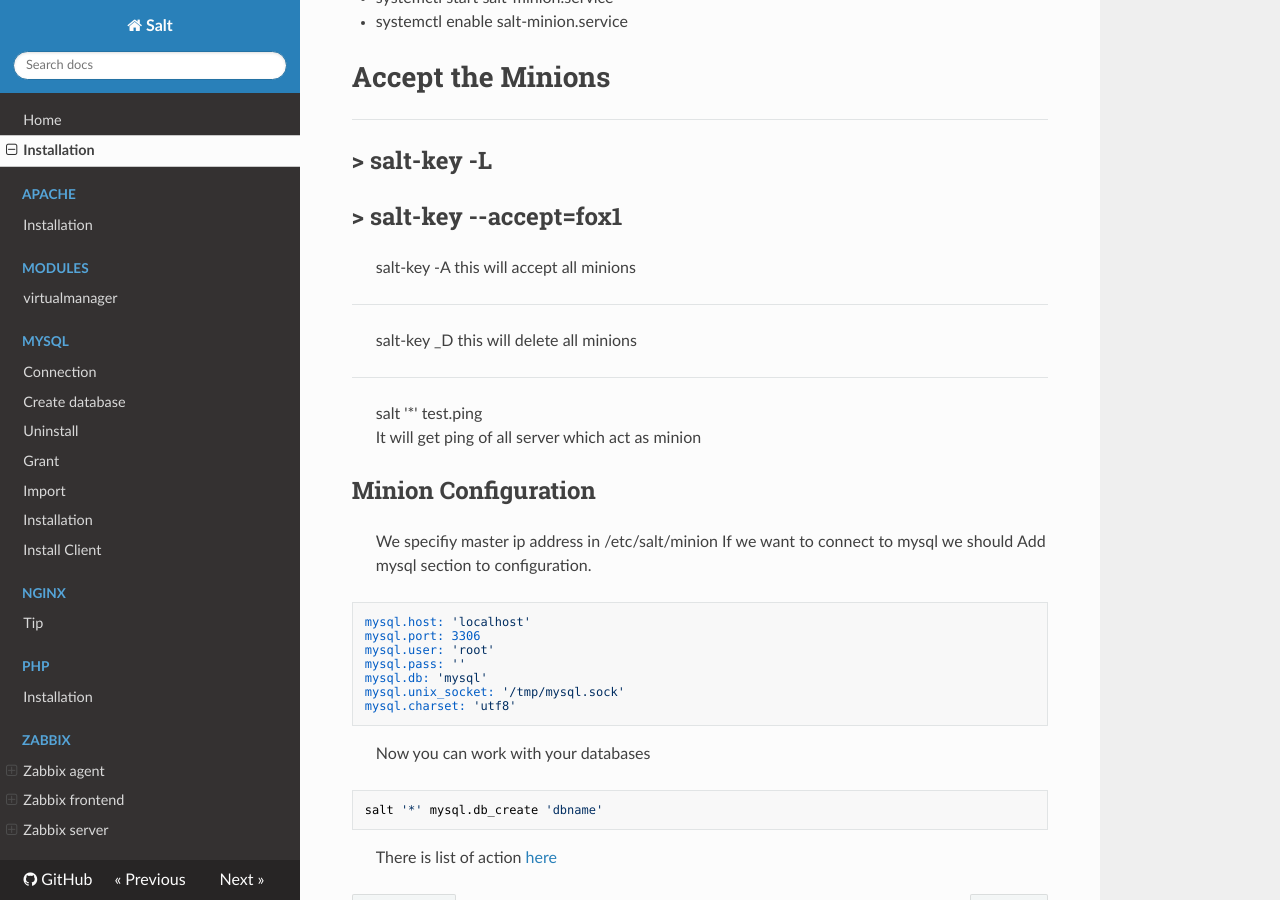
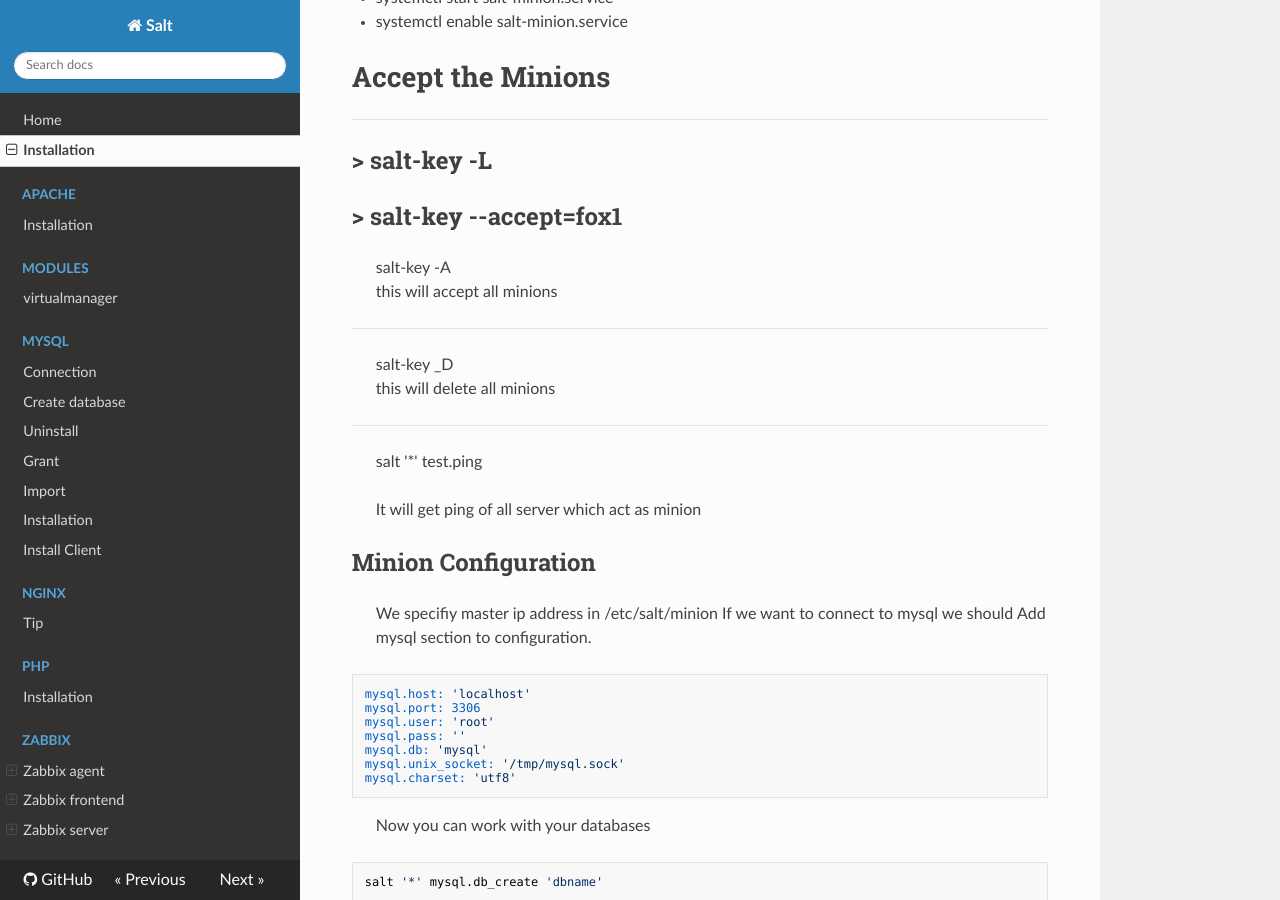
Before and after one commit to waterlili/SweatSalt, an MkDocs documentation site: the page built from docs/SaltStack.md, in a window 1280 px wide and 900 px high, scrolled down 1220 px. Built offline with MkDocs 1.6.1, drawn with Linux system fonts in a browser that asks for light colours; nearby versions of some CDN libraries.

```diff
--- a/docs/SaltStack.md
+++ b/docs/SaltStack.md
@@ -50,13 +50,13 @@ master: 192.168.0.161
 ---
 > salt-key --accept=fox1
 ---
-> salt-key -A
+> salt-key -A</br>
 this will accept all minions
 ---
-> salt-key _D
+> salt-key _D</br>
 this will delete all minions
 ---
-> salt '*' test.ping
+> salt '*' test.ping</br>
 It will get ping of all server which act as minion
 
 Minion Configuration
```
